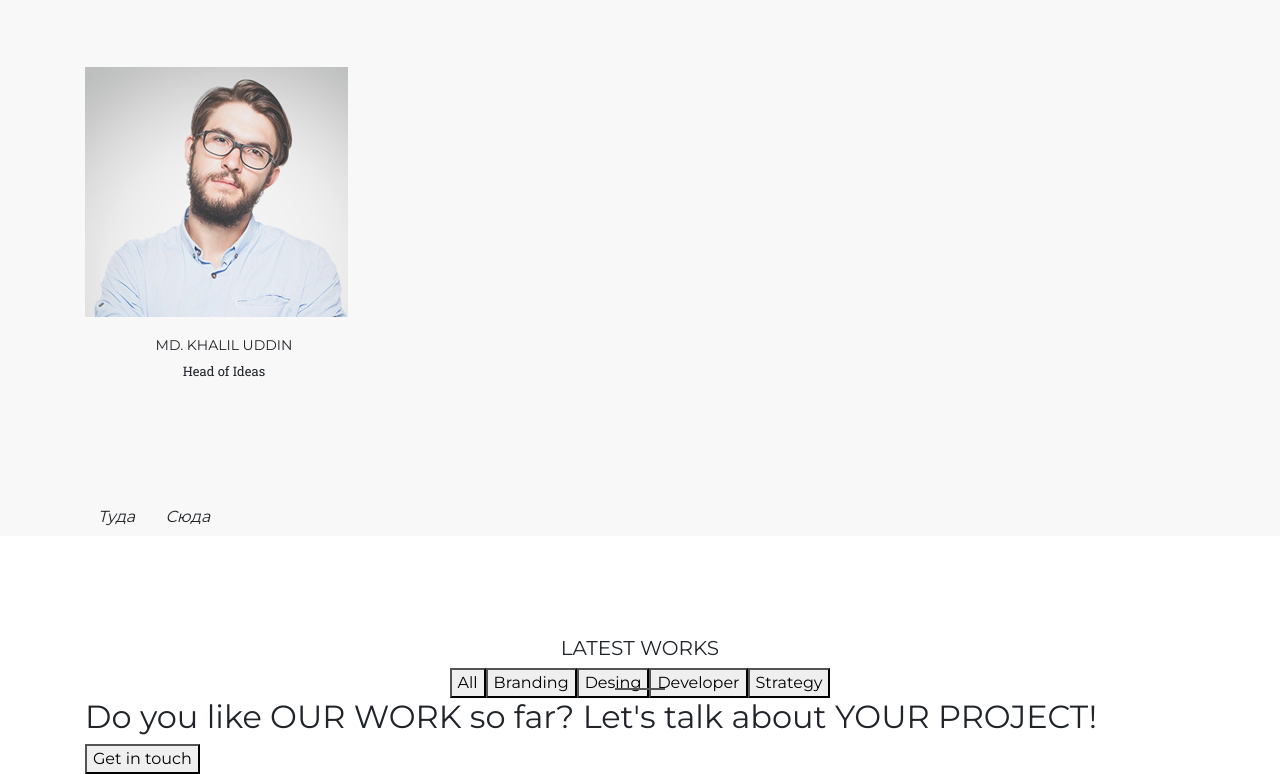
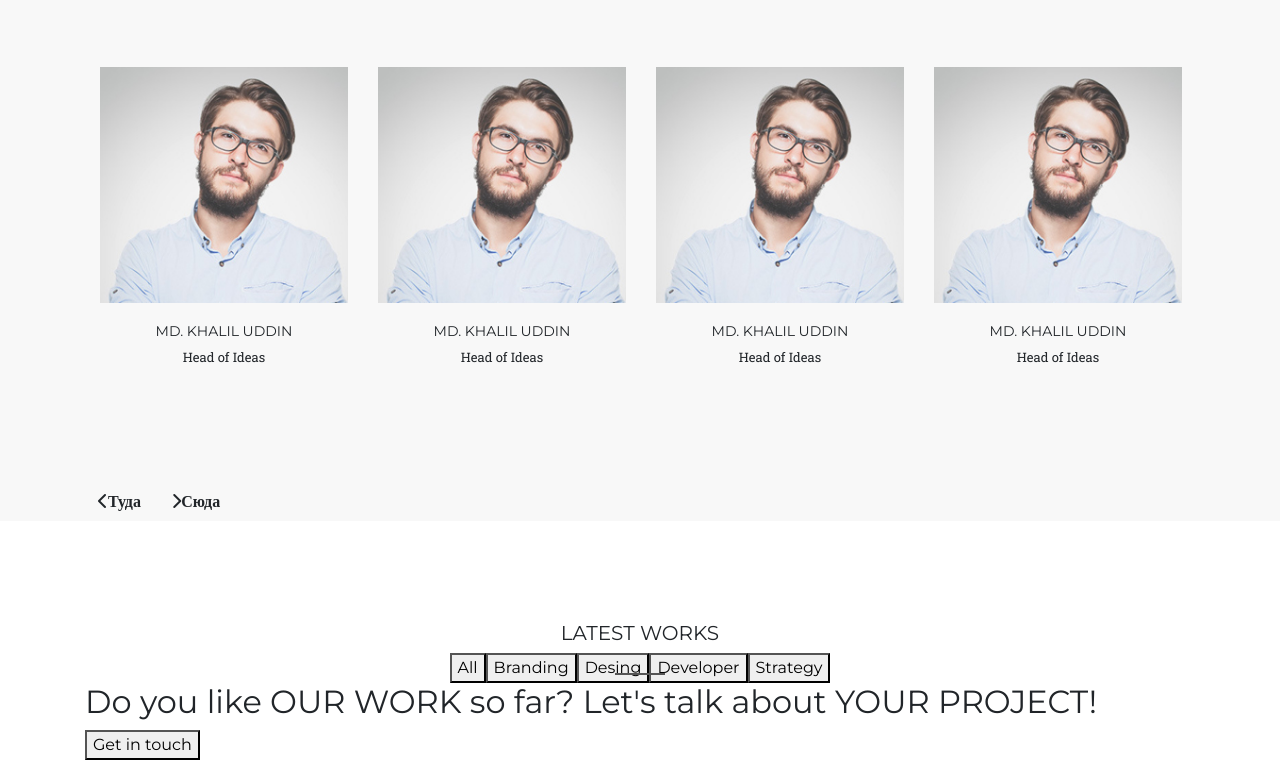
Before and after one commit to dmitbotvd/step, a plain HTML site: page index.html in a window 1280 px wide. Shown: the part 1974-2748 px from the top of the page. Drawn offline with Linux system fonts and the light colour scheme.

Commit message:
add slider

```diff
--- a/index.html
+++ b/index.html
@@ -9,6 +9,8 @@
   <link rel="stylesheet" href="css/bootstrap.min.css">
   <link rel="stylesheet" href="css/slick.css">
   <link rel="stylesheet" href="css/slick-theme.css">
+  <script src="https://kit.fontawesome.com/b204280365.js" crossorigin="anonymous"></script>
+
 </head>
 <body>
 
@@ -132,10 +134,26 @@
           </div>
         </div>
         <div class="about-us-slider">
-          <!--<div class="multiple-items">
+          <div class="multiple-items">
             <div>
               <div class="multiple-items-worker">
-                <img src="img/khalil.jpg" alt="">
+                <div class="multiple-items-worker-img">
+                  <img src="img/khalil.jpg" alt="">
+                  <div class="multiple-items-worker-social">
+                    <div class="multiple-items-worker-item">
+                      <i class="fab fa-facebook-f"></i>
+                    </div>
+                    <div class="multiple-items-worker-item">
+                      <i class="fab fa-twitter"></i>
+                    </div>
+                    <div class="multiple-items-worker-item">
+                      <i class="fab fa-google-plus-g"></i>
+                    </div>
+                    <div class="multiple-items-worker-item">
+                      <i class="fab fa-linkedin-in"></i>
+                    </div>
+                  </div>
+                </div>
                 <div class="multiple-items-worker-text">
                   <h4>Md. Khalil Uddin</h4>
                   <p>Head of Ideas</p>
@@ -144,7 +162,23 @@
             </div>
             <div>
               <div class="multiple-items-worker">
-                <img src="img/rubel.jpg" alt="">
+                <div class="multiple-items-worker-img">
+                  <img src="img/khalil.jpg" alt="">
+                  <div class="multiple-items-worker-social">
+                    <div class="multiple-items-worker-item">
+                      <i class="fab fa-facebook-f"></i>
+                    </div>
+                    <div class="multiple-items-worker-item">
+                      <i class="fab fa-twitter"></i>
+                    </div>
+                    <div class="multiple-items-worker-item">
+                      <i class="fab fa-google-plus-g"></i>
+                    </div>
+                    <div class="multiple-items-worker-item">
+                      <i class="fab fa-linkedin-in"></i>
+                    </div>
+                  </div>
+                </div>
                 <div class="multiple-items-worker-text">
                   <h4>Md. Khalil Uddin</h4>
                   <p>Head of Ideas</p>
@@ -153,7 +187,23 @@
             </div>
             <div>
               <div class="multiple-items-worker">
-                <img src="img/shanin.jpg" alt="">
+                <div class="multiple-items-worker-img">
+                  <img src="img/khalil.jpg" alt="">
+                  <div class="multiple-items-worker-social">
+                    <div class="multiple-items-worker-item">
+                      <i class="fab fa-facebook-f"></i>
+                    </div>
+                    <div class="multiple-items-worker-item">
+                      <i class="fab fa-twitter"></i>
+                    </div>
+                    <div class="multiple-items-worker-item">
+                      <i class="fab fa-google-plus-g"></i>
+                    </div>
+                    <div class="multiple-items-worker-item">
+                      <i class="fab fa-linkedin-in"></i>
+                    </div>
+                  </div>
+                </div>
                 <div class="multiple-items-worker-text">
                   <h4>Md. Khalil Uddin</h4>
                   <p>Head of Ideas</p>
@@ -162,7 +212,23 @@
             </div>
             <div>
               <div class="multiple-items-worker">
-                <img src="img/juhn.jpg" alt="">
+                <div class="multiple-items-worker-img">
+                  <img src="img/khalil.jpg" alt="">
+                  <div class="multiple-items-worker-social">
+                    <div class="multiple-items-worker-item">
+                      <i class="fab fa-facebook-f"></i>
+                    </div>
+                    <div class="multiple-items-worker-item">
+                      <i class="fab fa-twitter"></i>
+                    </div>
+                    <div class="multiple-items-worker-item">
+                      <i class="fab fa-google-plus-g"></i>
+                    </div>
+                    <div class="multiple-items-worker-item">
+                      <i class="fab fa-linkedin-in"></i>
+                    </div>
+                  </div>
+                </div>
                 <div class="multiple-items-worker-text">
                   <h4>Md. Khalil Uddin</h4>
                   <p>Head of Ideas</p>
@@ -171,19 +237,22 @@
             </div>
             <div>
               <div class="multiple-items-worker">
-                <img src="img/khalil.jpg" alt="">
-                <div class="multiple-items-worker-text">
-                  <h4>Md. Khalil Uddin</h4>
-                  <p>Head of Ideas</p>
-                </div>
-              </div>
-            </div>
-          </div>-->
-          <div class="multiple-items">
-            <div>
-              <div class="multiple-items-worker">
                 <div class="multiple-items-worker-img">
                   <img src="img/khalil.jpg" alt="">
+                  <div class="multiple-items-worker-social">
+                    <div class="multiple-items-worker-item">
+                      <i class="fab fa-facebook-f"></i>
+                    </div>
+                    <div class="multiple-items-worker-item">
+                      <i class="fab fa-twitter"></i>
+                    </div>
+                    <div class="multiple-items-worker-item">
+                      <i class="fab fa-google-plus-g"></i>
+                    </div>
+                    <div class="multiple-items-worker-item">
+                      <i class="fab fa-linkedin-in"></i>
+                    </div>
+                  </div>
                 </div>
                 <div class="multiple-items-worker-text">
                   <h4>Md. Khalil Uddin</h4>
@@ -191,10 +260,6 @@
                 </div>
               </div>
             </div>
-            <div></div>
-            <div></div>
-            <div></div>
-            <div></div>
           </div>
           <div class="multiple-items-worker-button">
 
--- a/less/main.less
+++ b/less/main.less
@@ -150,9 +150,43 @@ body {
       padding-bottom: 100px;
       .multiple-items-worker {
         text-align: center;
+        overflow: hidden;
+        margin: 0 15px;
         .multiple-items-worker-img {
+          img {
+            z-index: -1;
+            position: relative;
+            width: 100%;
+          }
           &:hover {
-            background: rgb(85, 85, 85);
+            background: rgba(85, 85, 85, 0.4);
+            z-index: 10;
+          }
+          &:hover .multiple-items-worker-social {
+            bottom: 125px;
+          }
+          .multiple-items-worker-social {
+            position: absolute;
+            display: flex;
+            justify-content: center;
+            bottom: -35px;
+            margin-left: 50px;
+            transition: all .3s ease;
+            .multiple-items-worker-item {
+              padding: 3px;
+              i {
+                color: @c-white;
+                font-size: 20px;
+                width: 30px;
+                height: 30px;
+                display: flex;
+                justify-content: center;
+                align-items: center;
+                &:hover {
+                  background: @c-red;
+                }
+              }
+            }
           }
         }
         .multiple-items-worker-text {
```
Also changed, not shown: css/main.css.
